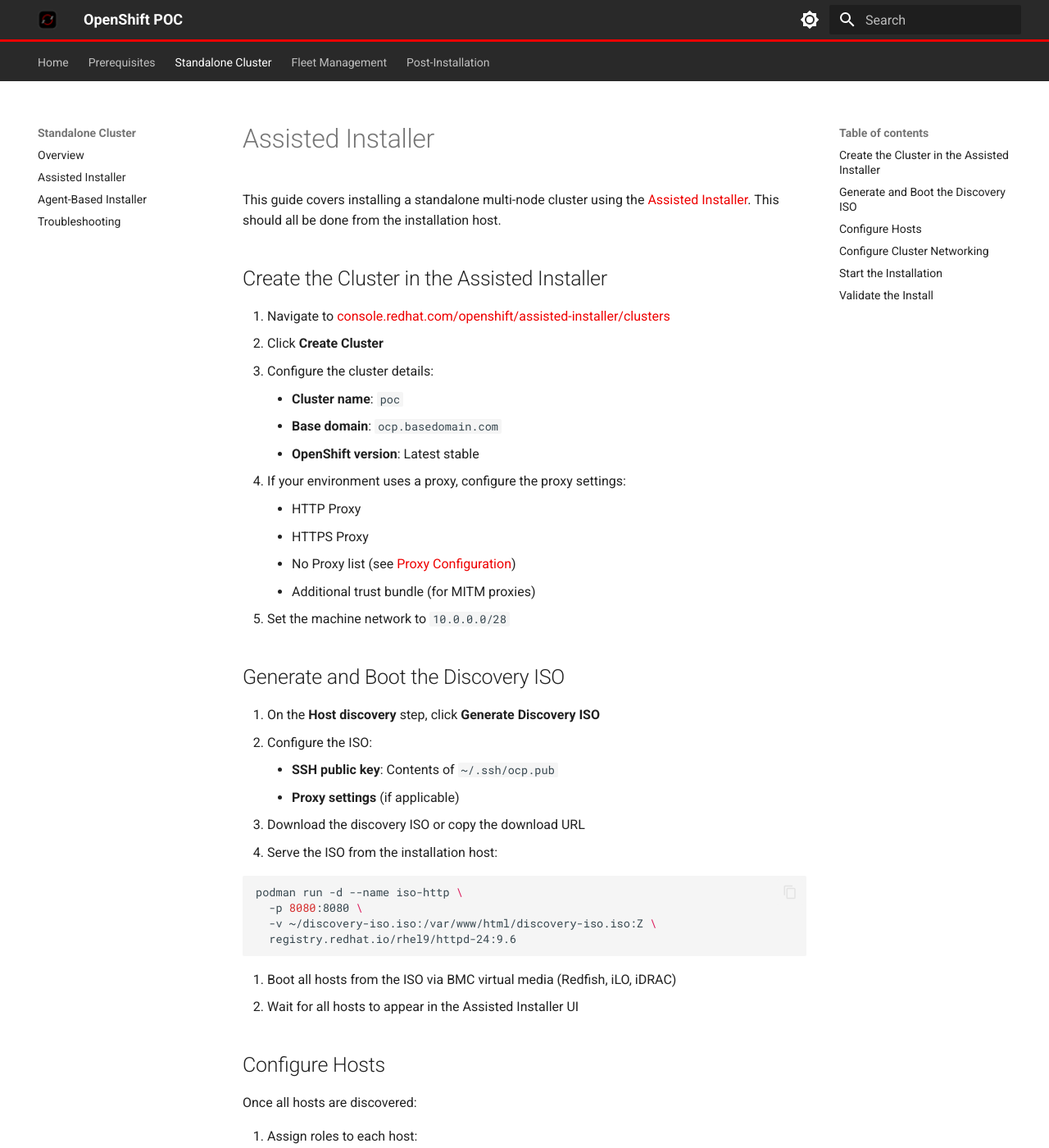
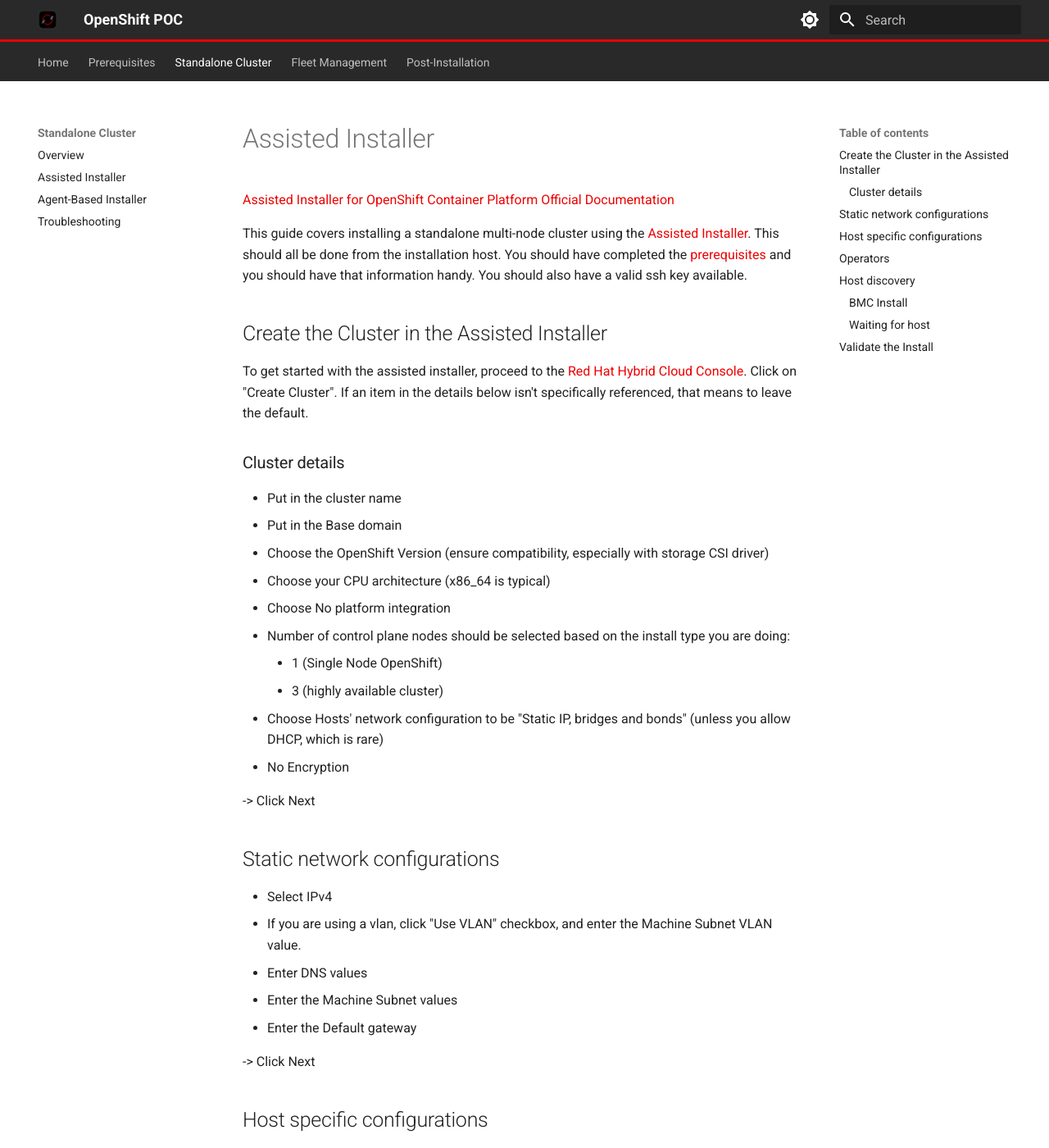
Before and after one commit to openshift-ssa/openshift-poc, an MkDocs documentation site: the page built from docs/standalone/assisted-installer.md, in a window 1280 px wide and 1400 px high. Shown: the whole window at 82% size. Built offline with MkDocs 1.6.1 and Material for MkDocs 9.7.7, drawn with Linux system fonts in a browser that asks for light colours; plug-ins that fetch from the network failed and are left out; some of the changed text lies outside the part shown.

Commit message:
updated assisted installer docs

````diff
--- a/docs/standalone/assisted-installer.md
+++ b/docs/standalone/assisted-installer.md
@@ -1,79 +1,76 @@
 # Assisted Installer
 
-This guide covers installing a standalone multi-node cluster using the [Assisted Installer](https://console.redhat.com/openshift/assisted-installer/clusters). This should all be done from the installation host.
+[Assisted Installer for OpenShift Container Platform Official Documentation](https://docs.redhat.com/en/documentation/assisted_installer_for_openshift_container_platform/latest/html/installing_openshift_container_platform_with_the_assisted_installer/index)
+
+This guide covers installing a standalone multi-node cluster using the [Assisted Installer](https://console.redhat.com/openshift/assisted-installer/clusters). This should all be done from the installation host. You should have completed the [prerequisites](../prerequisites/index.md) and you should have that information handy. You should also have a valid ssh key available.
 
 ## Create the Cluster in the Assisted Installer
 
-1. Navigate to [console.redhat.com/openshift/assisted-installer/clusters](https://console.redhat.com/openshift/assisted-installer/clusters)
-2. Click **Create Cluster**
-3. Configure the cluster details:
-    - **Cluster name**: `poc`
-    - **Base domain**: `ocp.basedomain.com`
-    - **OpenShift version**: Latest stable
-4. If your environment uses a proxy, configure the proxy settings:
-    - HTTP Proxy
-    - HTTPS Proxy
-    - No Proxy list (see [Proxy Configuration](../prerequisites/networking.md#proxy-configuration))
-    - Additional trust bundle (for MITM proxies)
-5. Set the machine network to `10.0.0.0/28`
+To get started with the assisted installer, proceed to the [Red Hat Hybrid Cloud Console](https://console.redhat.com/openshift/assisted-installer/clusters). Click on "Create Cluster". If an item in the details below isn't specifically referenced, that means to leave the default.
 
-## Generate and Boot the Discovery ISO
+### Cluster details
 
-1. On the **Host discovery** step, click **Generate Discovery ISO**
-2. Configure the ISO:
-    - **SSH public key**: Contents of `~/.ssh/ocp.pub`
-    - **Proxy settings** (if applicable)
-3. Download the discovery ISO or copy the download URL
-4. Serve the ISO from the installation host:
+- Put in the cluster name
+- Put in the Base domain
+- Choose the OpenShift Version (ensure compatibility, especially with storage CSI driver)
+- Choose your CPU architecture (x86_64 is typical)
+- Choose No platform integration
+- Number of control plane nodes should be selected based on the install type you are doing:
+    - 1 (Single Node OpenShift)
+    - 3 (highly available cluster)
+- Choose Hosts' network configuration to be "Static IP, bridges and bonds" (unless you allow DHCP, which is rare)
+- No Encryption
 
-```bash
-podman run -d --name iso-http \
-  -p 8080:8080 \
-  -v ~/discovery-iso.iso:/var/www/html/discovery-iso.iso:Z \
-  registry.redhat.io/rhel9/httpd-24:9.6
-```
+-> Click Next
 
-5. Boot all hosts from the ISO via BMC virtual media (Redfish, iLO, iDRAC)
-6. Wait for all hosts to appear in the Assisted Installer UI
+## Static network configurations
 
-## Configure Hosts
+- Select IPv4
+- If you are using a vlan, click "Use VLAN" checkbox, and enter the Machine Subnet VLAN value.
+- Enter DNS values
+- Enter the Machine Subnet values
+- Enter the Default gateway
 
-Once all hosts are discovered:
+-> Click Next
 
-1. Assign roles to each host:
-    - 3 hosts as **Control Plane**
-    - Remaining hosts as **Worker**
-2. Configure static networking for each host:
-    - IP Address (from your planned IP assignments)
-    - Subnet mask: `255.255.255.240`
-    - Gateway: `10.0.0.1`
-    - DNS: Your DNS server(s)
-    - NTP: Your NTP server
-3. For bonded interfaces, configure the bond in the host's network settings:
-    - Bond mode (LACP or active-backup)
-    - Bond interfaces
-    - VLAN (if applicable)
+## Host specific configurations
 
-## Configure Cluster Networking
+- If using a bond, click the "Use bond" checkbox
+- Bond type is typically 802.3ad (LACP)
+- Enter the mac addresses for the NICs in the bond using the Host NICs - MAC Address values
+- Enter the IP address for the host
+- If you are doing a full cluster install, repeat this process for all the hosts by using the "Add another host configuration" button.
 
-1. Set the **API VIP**: `10.0.0.2`
-2. Set the **Ingress VIP**: `10.0.0.3`
-3. Confirm the machine network is `10.0.0.0/28`
-4. Cluster network: `10.128.0.0/14` (default)
-5. Service network: `172.30.0.0/16` (default)
+--> Click Next
 
-## Start the Installation
+## Operators
 
-1. Review the cluster configuration
-2. Click **Install Cluster**
-3. Monitor progress in the UI or from the installation host:
+Don't preinstall any operators.
 
-```bash
-# Download kubeconfig from the UI once available
-export KUBECONFIG=~/poc/kubeconfig
-oc get nodes
-oc get clusterversion
-```
+--> Click Next
+
+## Host discovery
+
+- Click on the "Add hosts" button at the top of the page
+- For "Provisioning type", select "Full image file - Download a self-contained ISO"
+- Add the SSH public key
+- If you have a specific [proxy](../prerequisites/networking.md#proxy-configuration) configuration, use the "Show proxy settings" checkbox to enable the view and enter the information.
+- If you have a [MITM proxy](../prerequisites/networking.md#how-to-determine-if-you-have-a-mitm-proxy) which reencrypts traffic, click the "Configure cluster-wide trusted certificates" and add the MITM root/intermediate cert.
+- Click "Generate Discovery ISO" and save the ISO file.
+
+#### BMC Install
+
+- If you are using a BMC web interface to create the cluster, save the ISO file locally and attach it.
+- The web interfaces for BMC installs of this nature can be finicky. If you have a web server somewhere, host it there. Or use the Discovery ISO URL.
+
+#### Waiting for host
+
+- Boot the host(s) with the ISO
+    - for a SNO install, wait for the single host to present itself
+    - for a full cluster install, wait for all hosts to come up in the list.
+
+--> Click Next
+
 
 Installation typically takes 30-45 minutes for a multi-node cluster.
 
````
Also changed, not shown: docs/prerequisites/networking.md (+1 -1 lines).
